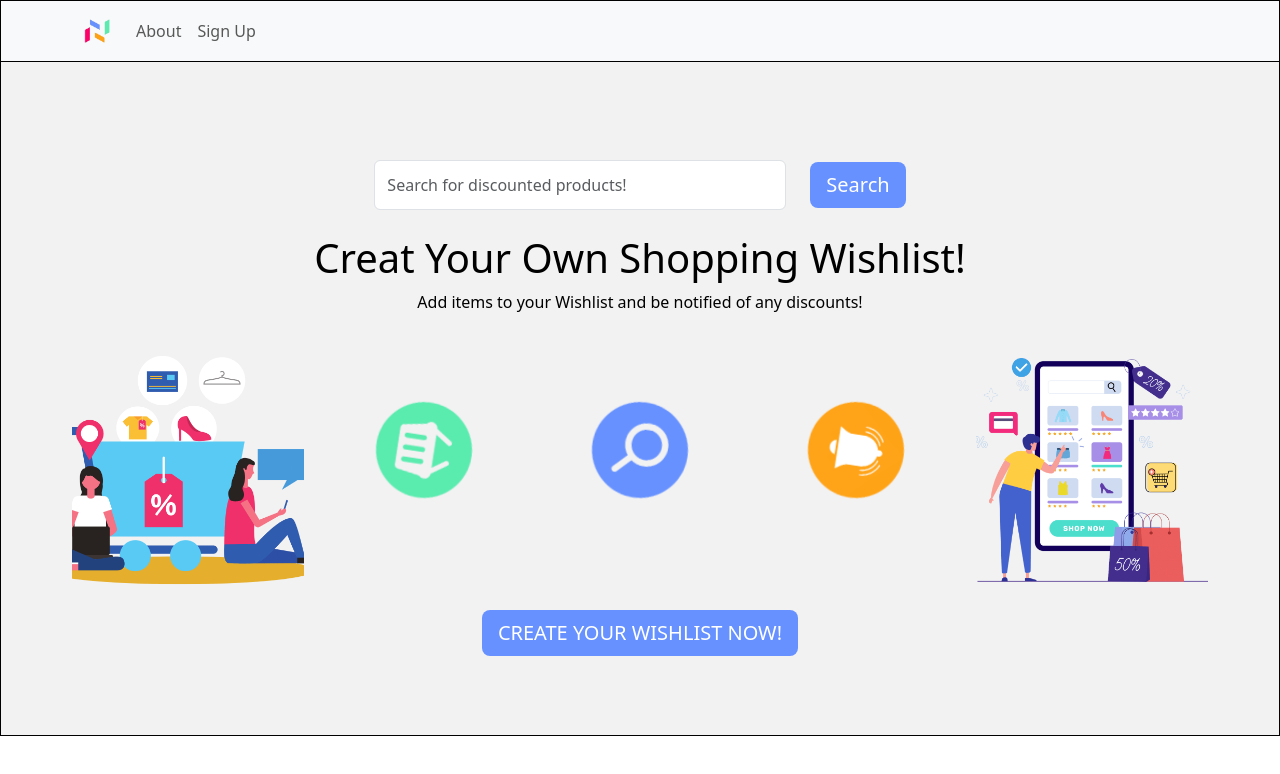
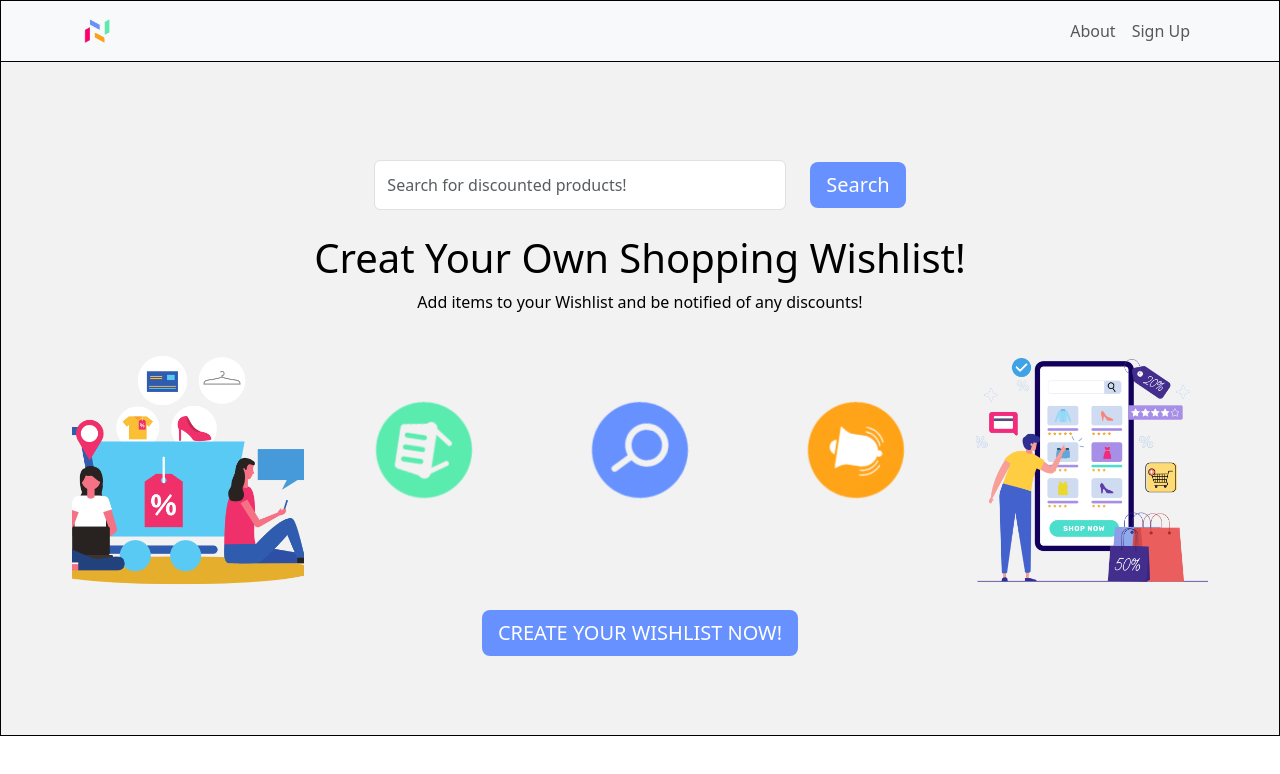
Before and after one commit to EidenStill/All-I-want-for, a React (Create React App) app: page / in a window 1280 px wide. Shown: the top 774 px of the page. Built offline with nearby package versions, Linux system fonts and the light colour scheme.

Commit message:
small edit navberladning

```diff
--- a/src/components/landing_navbar.js
+++ b/src/components/landing_navbar.js
@@ -33,7 +33,7 @@
 
   return (
     <>
-      <Navbar expand="lg" className=" bg-body-tertiary navbar">
+<Navbar expand="lg" className="bg-body-tertiary navbar">
   <Container class="custom-navbar">
     <Navbar.Brand>
       <Link to="/">
@@ -50,16 +50,18 @@
     <Navbar.Toggle
       aria-controls="basic-navbar-nav"
       onClick={handleShowOffcanvas}
-            className="ms-auto"
     />
-          {showNavLinks && ( // Only display "About" and "Sign Up" on larger screens
-            <Nav className="me-auto">
+
+    <Navbar.Collapse id="basic-navbar-nav">
+      <Nav className="ms-auto">
         <Nav.Link href="about">About</Nav.Link>
         <Nav.Link href="register">Sign Up</Nav.Link>
       </Nav>
-          )}
+    </Navbar.Collapse>
   </Container>
 </Navbar>
+
+
 
       <Offcanvas
         show={showOffcanvas}
```
Lines whose indentation alone changed are shown as unchanged.
